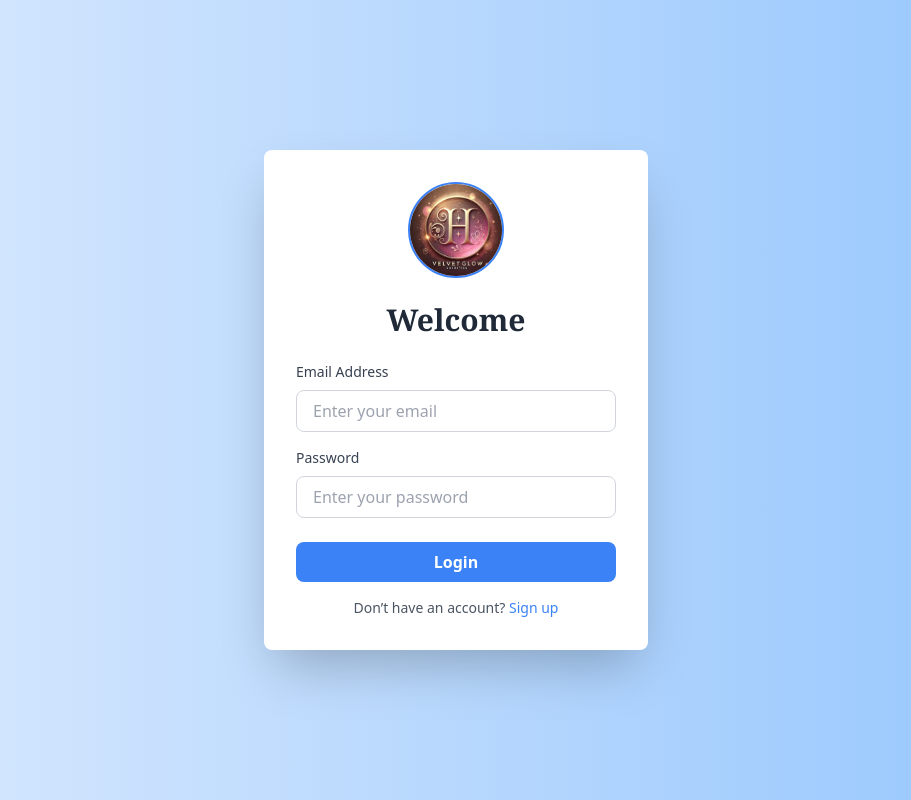
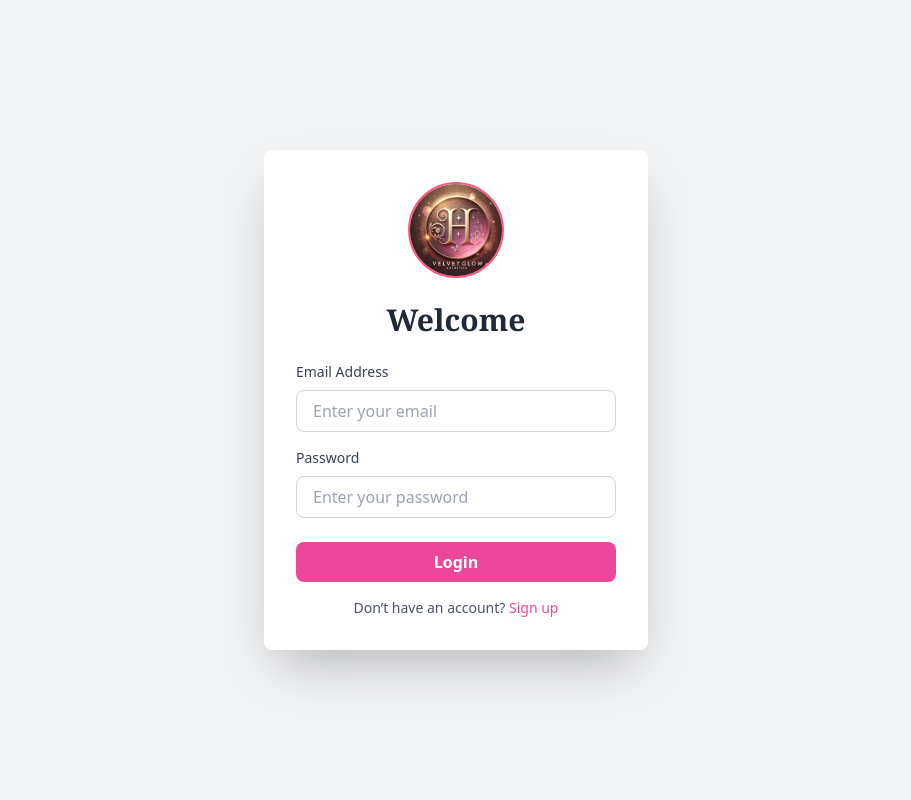
Before and after one commit to SKPHDeemantha/E-platformFrontend, a React (Vite) app: page /login in a window 1280 px wide. Shown: the whole page, without its empty margins (184-1095 px from the left). Built offline with nearby package versions, Linux system fonts and the light colour scheme.

Commit message:
Update LoginPage styles and Tailwind CSS configuration; change background color, button styles, and link colors for improved design consistency

```diff
--- a/src/pages/loginpage.jsx
+++ b/src/pages/loginpage.jsx
@@ -34,14 +34,14 @@ export default function LoginPage() {
     }
 
     return (
-        <div className="min-h-screen flex items-center justify-center bg-gradient-to-r from-blue-100 to-blue-300">
+        <div className="min-h-screen flex items-center justify-center bg-gray-100">
             <div className="bg-white shadow-2xl rounded-lg p-8 w-96">
 
                 <div className="flex justify-center mb-6">
                     <img
                         src="/company logo.jpg"
                         alt="Company Logo"
-                        className="w-24 h-24 object-contain rounded-full border-2 border-blue-500"
+                        className="w-24 h-24 object-contain rounded-full border-2 border-mycolor"
                     />
                 </div>
 
@@ -62,7 +62,7 @@ export default function LoginPage() {
                             id="email"
                             value={email}
                             onChange={(e) => setEmail(e.target.value)}
-                            className="w-full px-4 py-2 border border-gray-300 rounded-lg focus:outline-none focus:ring-2 focus:ring-blue-500 focus:border-transparent"
+                            className="w-full px-4 py-2 border border-gray-300 rounded-lg focus:outline-none focus:ring-2 focus:ring-mycolor focus:border-transparent"
                             placeholder="Enter your email"
                         />
                     </div>
@@ -78,13 +78,13 @@ export default function LoginPage() {
                             id="password"
                             value={password}
                             onChange={(e) => setPassword(e.target.value)}
-                            className="w-full px-4 py-2 border border-gray-300 rounded-lg focus:outline-none focus:ring-2 focus:ring-blue-500 focus:border-transparent"
+                            className="w-full px-4 py-2 border border-gray-300 rounded-lg focus:outline-none focus:ring-2 focus:ring-mycolor focus:border-transparent"
                             placeholder="Enter your password"
                         />
                     </div>
                     <button
                         type="submit"
-                        className="w-full bg-blue-500 hover:bg-blue-600 text-white font-bold py-2 px-4 rounded-lg focus:outline-none focus:ring-2 focus:ring-blue-500 focus:ring-offset-2 transition"
+                        className="w-full bg-pink-500 hover:bg-pink-700 text-white font-bold py-2 px-4 rounded-lg focus:outline-none focus:ring-2 focus:ring-mycolor focus:ring-offset-2 transition"
                     >
                         Login
                     </button>
@@ -92,7 +92,7 @@ export default function LoginPage() {
 
                 <p className="text-center text-sm text-gray-600 mt-4">
                     Don’t have an account?{" "}
-                    <Link to="/signup" className="text-blue-500 hover:underline">
+                    <Link to="/signup" className="text-pink-500 hover:underline">
                         Sign up
                     </Link>
                 </p>
--- a/tailwind.config.js
+++ b/tailwind.config.js
@@ -7,7 +7,7 @@ export default {
   theme: {
     extend: {
       colors:{
-        "primary" : "#4FFF9B0",
+        "primary" : "#FFF9B0",
         "secondary" : "#FFD384",
          "accent" : "#FF884B",
          "mycolor": "#FF577F"
```
